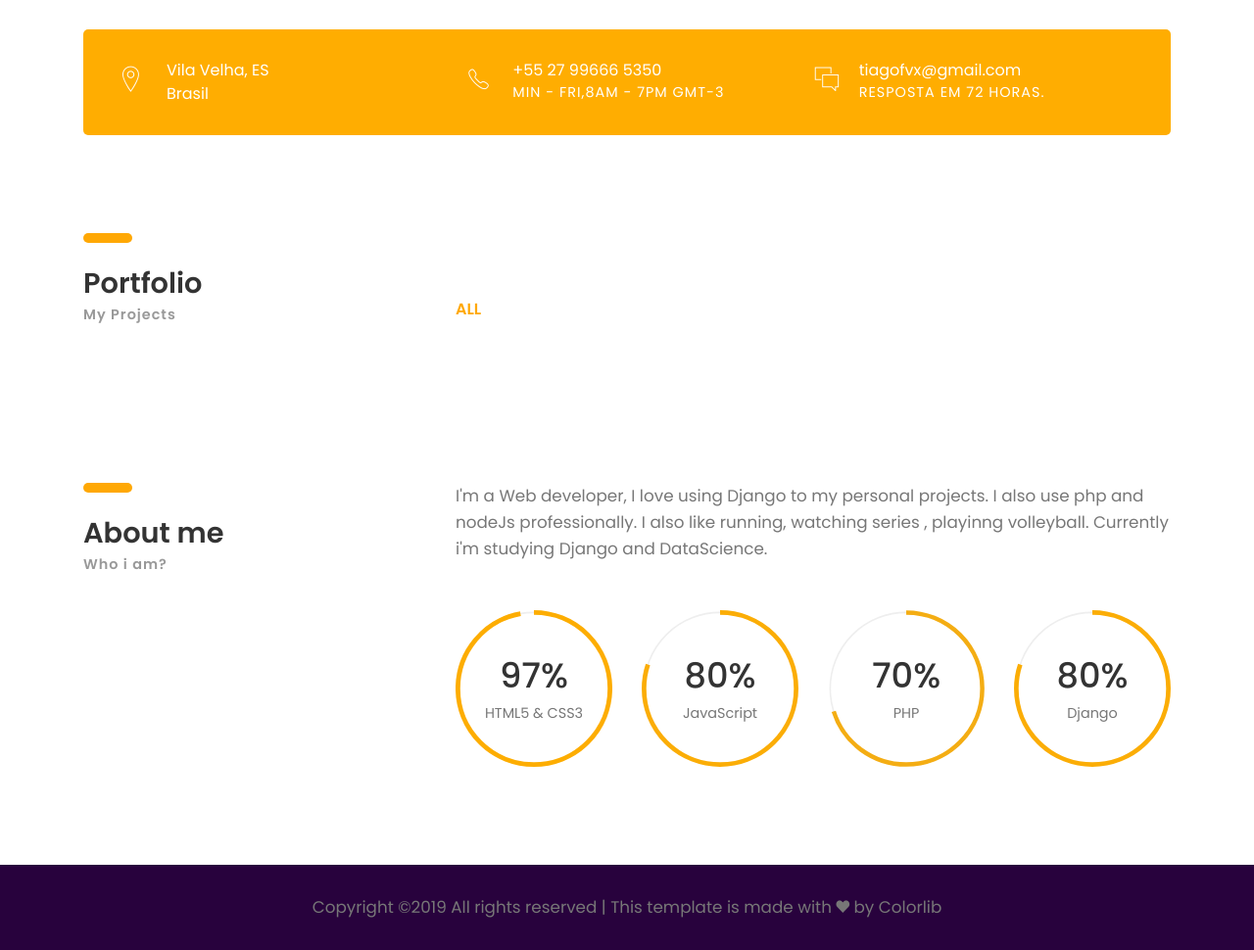
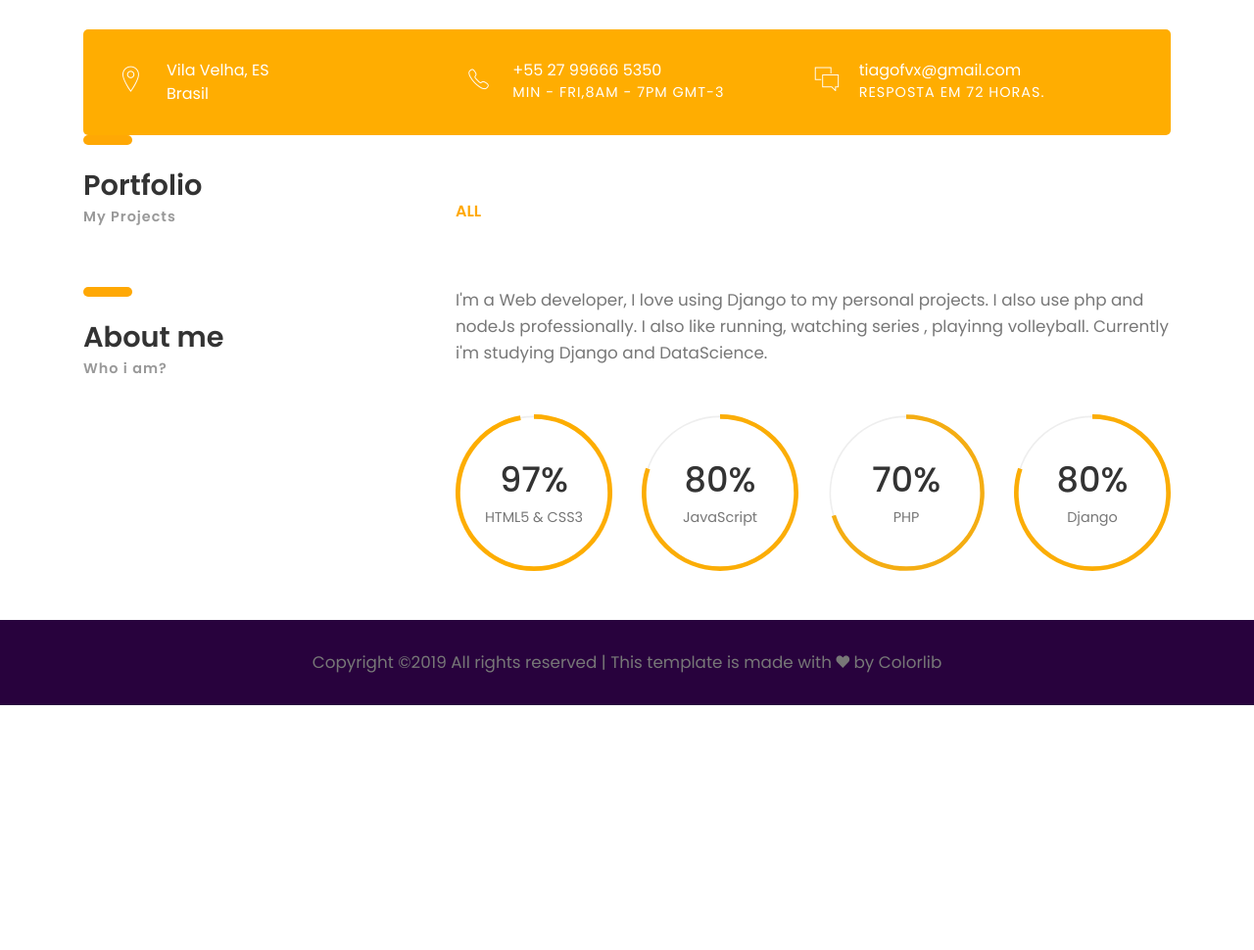
Before and after one commit to Tiagofv/portfolio-website, a Django app: page / in a window 1280 px wide. Shown: the whole page at 98% size. After the commit the page ends 720 px from the top, so only its background shows below. Run offline with Django 3.2, Linux system fonts and the light colour scheme; data that the repository does not hold is empty; some libraries are stand-ins or nearby versions; some web fonts are replaced.

Commit message:
section changes

```diff
--- a/portfolio/static/01-cv-portfolio/css/styles.css
+++ b/portfolio/static/01-cv-portfolio/css/styles.css
@@ -82,7 +82,7 @@ b.max-bold{ font-weight: 700; }
 2. COMMONS FOR PAGE DESIGN
 --------------------------------- */
 
-.section{ padding: 100px 0 50px; }
+.section{ }
 
 .section .heading{ margin-bottom: 60px; }
 
```
